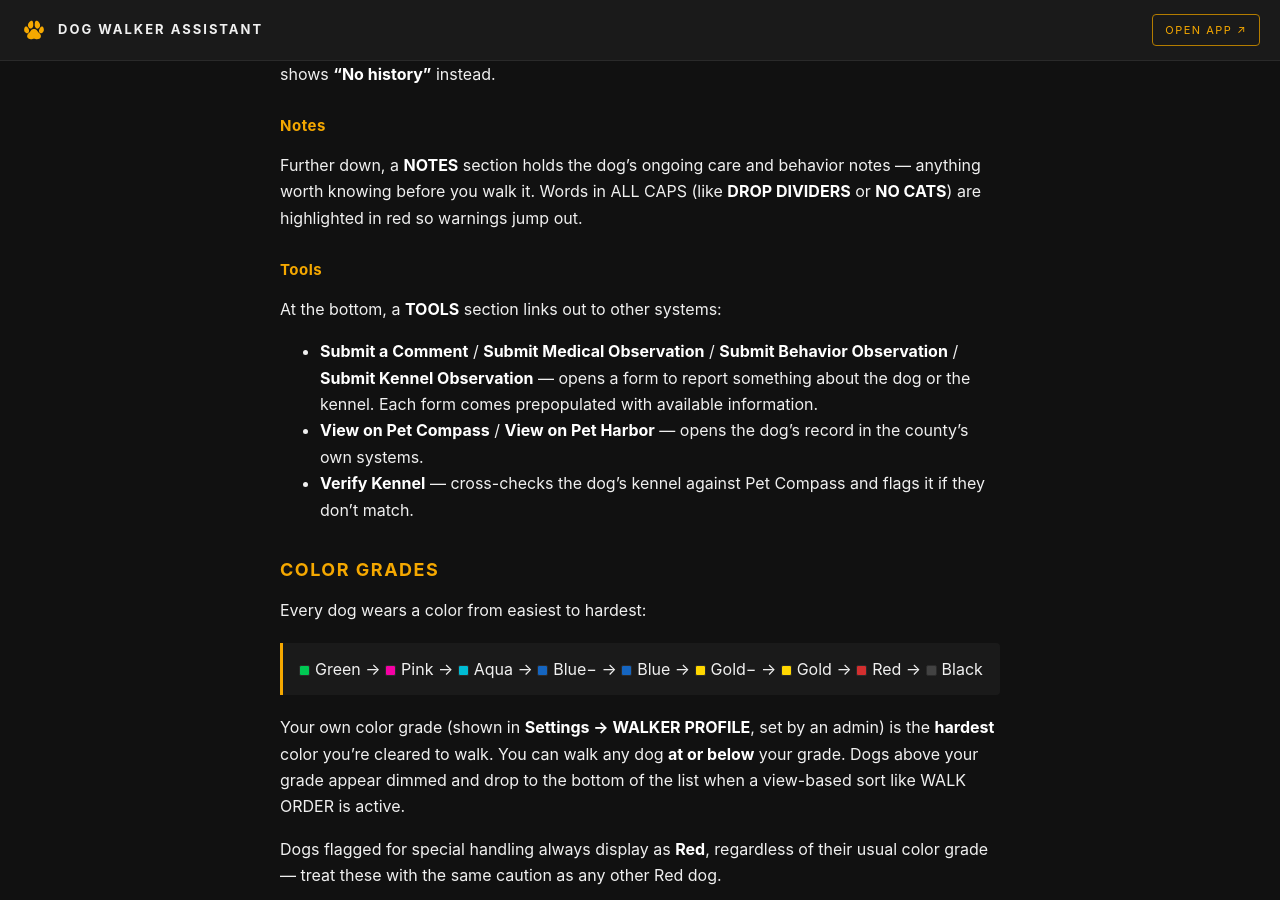
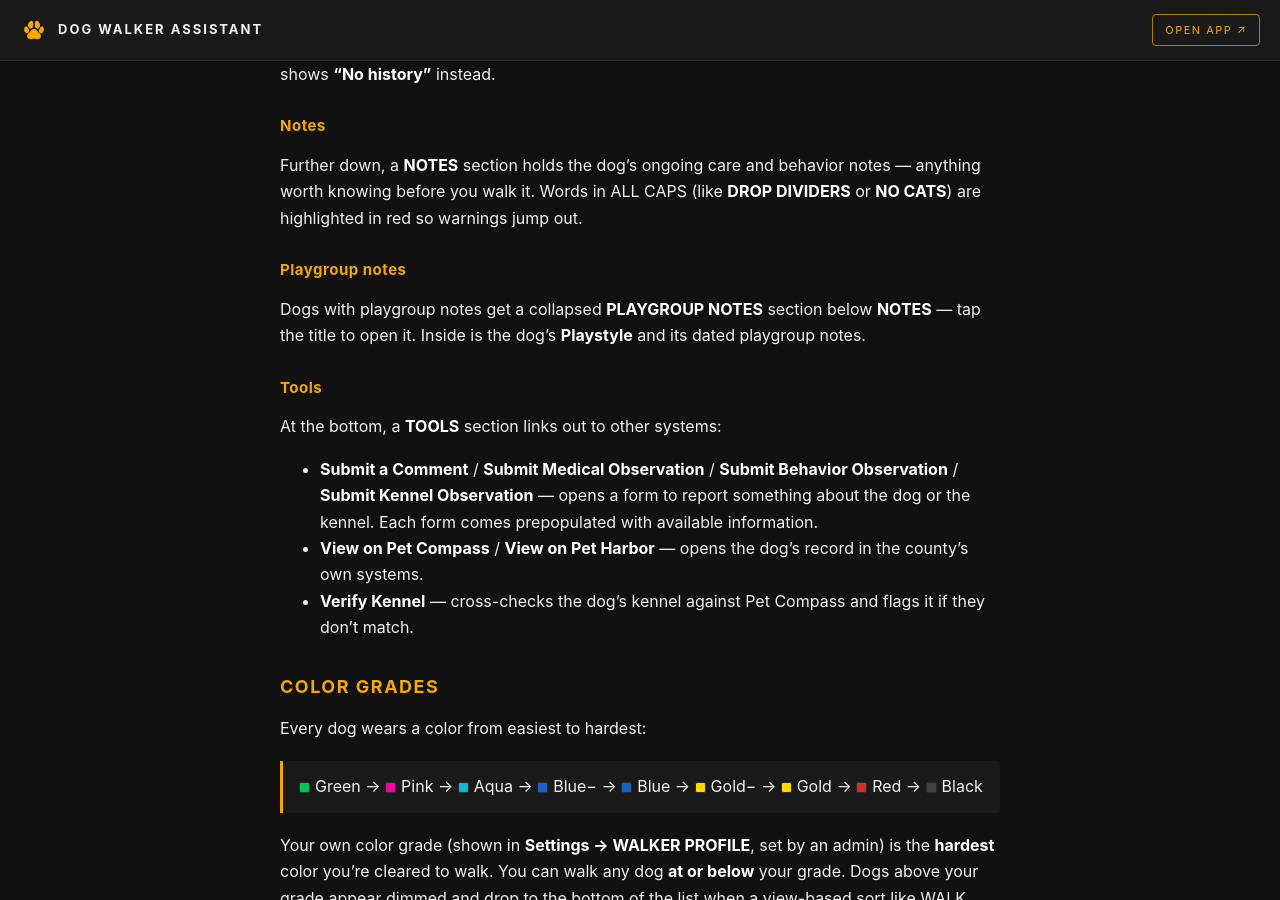
Before and after one commit to kirbsauce/dog-walker-assistant-docs, a Jekyll site: the page built from WALKER.md, in a window 1280 px wide and 900 px high, scrolled down 3269 px. Built offline with Jekyll 4.4.1, drawn with Linux system fonts in a browser that asks for light colours.

Commit message:
Document the PLAYGROUP NOTES section on the dog detail page
Closes #109.

The dog detail page grew a collapsible PLAYGROUP NOTES section that the
walker guide never mentioned, so nothing told a walker it exists or that it
has to be tapped open.

Kept to what a walker acts on: which dogs have it, that it starts collapsed,
and what's inside. Earlier drafts also explained why ALL CAPS text isn't
highlighted red here and how undated entries arise from the notes log; both
came from code comments justifying implementation choices and neither
changes what a walker does, so both are out.

```diff
--- a/WALKER.md
+++ b/WALKER.md
@@ -155,6 +155,12 @@ If the dog has no notes at all yet, it shows **"No history"** instead.
 Further down, a **NOTES** section holds the dog's ongoing care and behavior
 notes — anything worth knowing before you walk it. Words in ALL CAPS (like
 **DROP DIVIDERS** or **NO CATS**) are highlighted in red so warnings jump out.
+
+### Playgroup notes
+
+Dogs with playgroup notes get a collapsed **PLAYGROUP NOTES** section below
+**NOTES** — tap the title to open it. Inside is the dog's **Playstyle** and its
+dated playgroup notes.
 
 ### Tools
 
```
